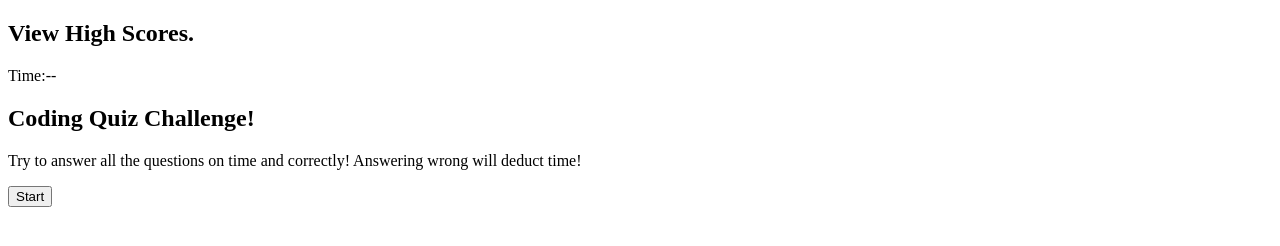
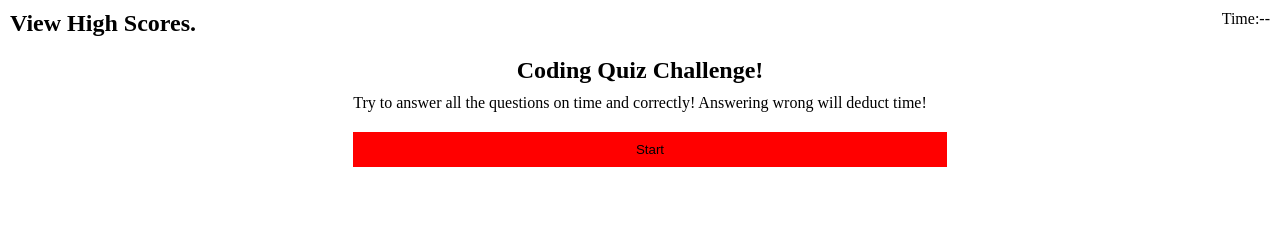
Before and after one commit to treguv/js-quiz, a plain HTML site: page index.html in a window 1280 px wide. Drawn offline with Linux system fonts and the light colour scheme; the site is published under a folder, as on GitHub Pages, so addresses that start at the root find nothing.

Commit message:
Final touches to the quiz

```diff
--- a/index.html
+++ b/index.html
@@ -4,7 +4,7 @@
     <meta charset="UTF-8">
     <meta name="viewport" content="width=\, initial-scale=1.0">
     <title>Quiz</title>
-    <link rel="stylesheet" href ="/assets/css/style.css"/>
+    <link rel="stylesheet" href ="assets/css/style.css">
 </head>
 <header class = header>
     <h2 class = high-score> View High Scores.</h2>
```
